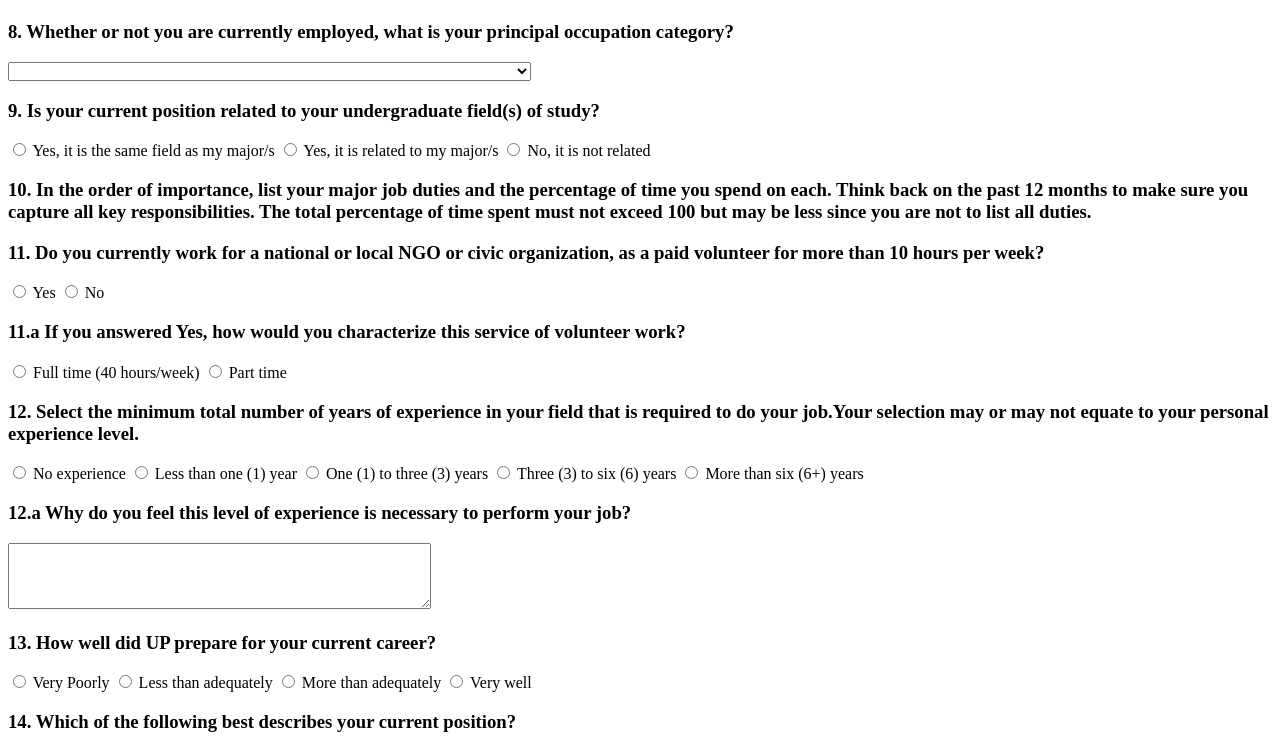
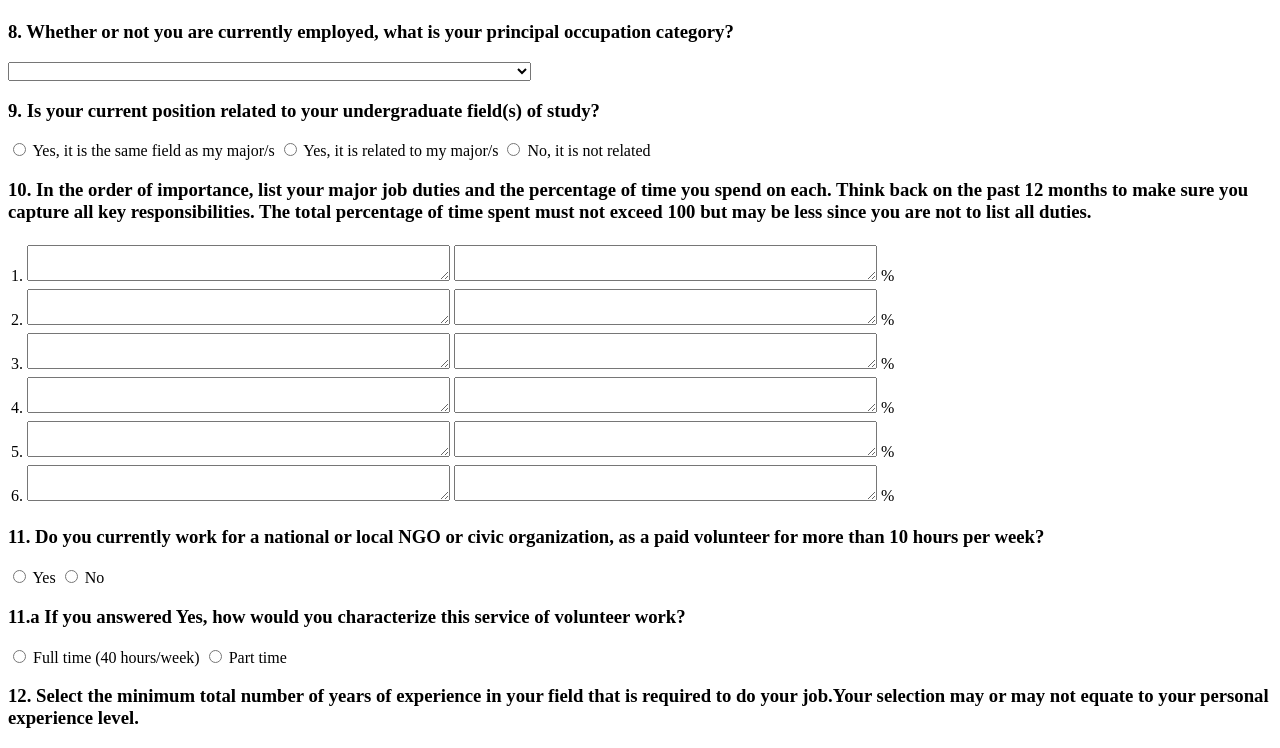
Before and after one commit to nars-cmsc/CMSC128, a PHP site: page /alum_survey.php in a window 1280 px wide. Shown: the part 1416-2164 px from the top of the page. Run offline with PHP 8.4, Linux system fonts and the light colour scheme.

Commit message:
Add files via upload

```diff
--- a/alum_survey.php
+++ b/alum_survey.php
@@ -188,6 +188,57 @@
 			<div class="entry">
 				<h3 class="ques_title">10. In the order of importance, list your major job duties and the percentage of time you spend on each. Think back on the past 12 months to make sure you capture all key responsibilities. The total percentage of time spent must not exceed 100 but may be less since you are not to list all duties.</h3>
 			</div>
+				<table border="0">
+
+					<tr>
+						<td>
+							1.		<textarea id="" name="minlevel" rows="2" cols="50"></textarea><br>
+						</td>
+						<td>
+							<textarea id="" name="minlevel" rows="2" cols="50"></textarea>		%<br>
+						</td>
+					</tr>
+					<tr>
+						<td>
+							2.		<textarea id="" name="minlevel" rows="2" cols="50"></textarea><br>
+						</td>
+						<td>
+							<textarea id="" name="minlevel" rows="2" cols="50"></textarea>		%<br>
+						</td>
+					</tr>
+					<tr>
+						<td>
+							3.		<textarea id="" name="minlevel" rows="2" cols="50"></textarea><br>
+						</td>
+						<td>
+							<textarea id="" name="minlevel" rows="2" cols="50"></textarea>		%<br>
+						</td>
+					</tr>
+					<tr>
+						<td>
+							4.		<textarea id="" name="minlevel" rows="2" cols="50"></textarea><br>
+						</td>
+						<td>
+							<textarea id="" name="minlevel" rows="2" cols="50"></textarea>		%<br>
+						</td>
+					</tr>
+					<tr>
+						<td>
+							5.		<textarea id="" name="minlevel" rows="2" cols="50"></textarea><br>
+						</td>
+						<td>
+							<textarea id="" name="minlevel" rows="2" cols="50"></textarea>		%<br>
+						</td>
+					</tr>
+					<tr>
+						<td>
+							6.		<textarea id="" name="minlevel" rows="2" cols="50"></textarea><br>
+						</td>
+						<td>
+							<textarea id="" name="minlevel" rows="2" cols="50"></textarea>		%<br>
+						</td>
+					</tr>
+				</table>
 
 		<!-- QUESTION # 11 -->
 			<div class="entry">
```
